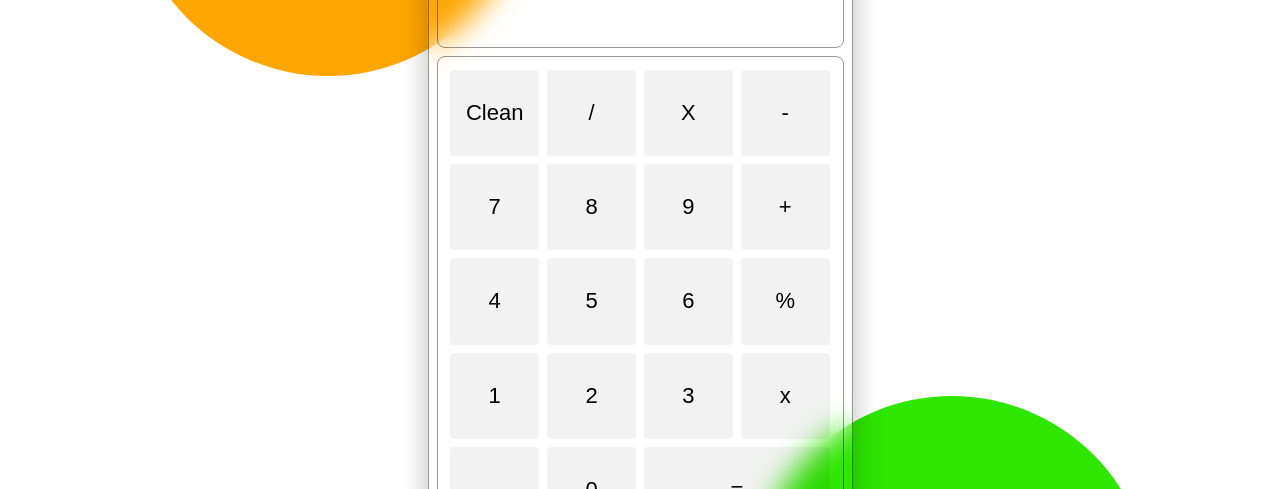
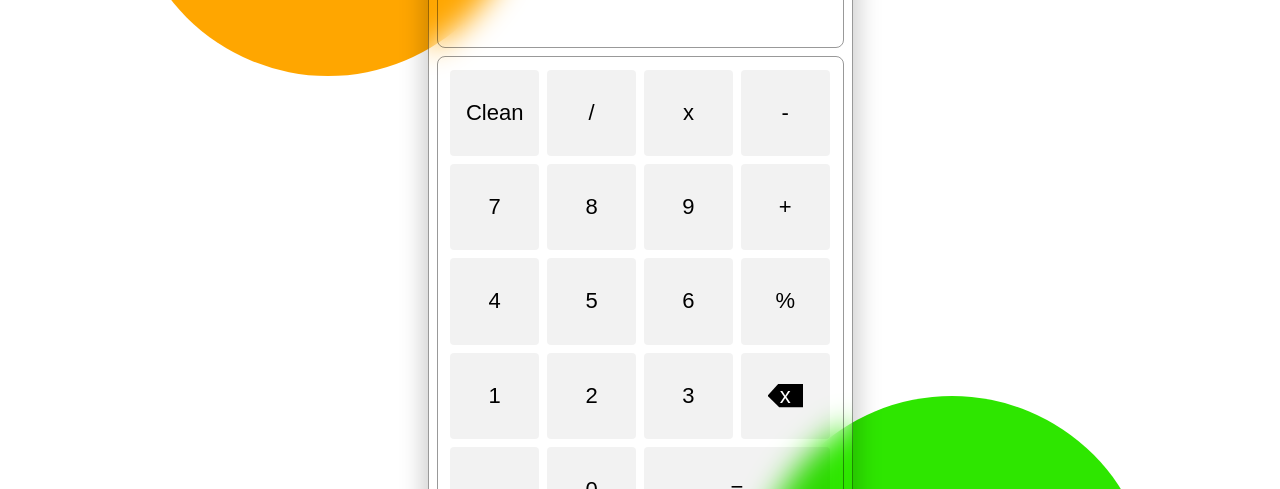
Before and after one commit to coderid9/reactCalc, a React (Vite) app: page / in a window 1280 px wide. Shown: the part 164-653 px from the top of the page. Built offline with nearby package versions, Linux system fonts and the light colour scheme.

Commit message:
precent functionality fixed

```diff
--- a/src/App.css
+++ b/src/App.css
@@ -120,6 +120,15 @@ body.dark {
   font-size: 22px;
   transition: all 0.3s ease;
 }
+
+.calc-buttons .cut span{
+  background-color: rgba(0,0,0,1);
+  clip-path: polygon(30% 20%, 100% 20%, 100% 80%, 33% 80%, 0 50%);
+  padding: 0.4rem;
+  width: 40%;
+  color: white;
+  display: inline-block;
+}
 .calc-buttons button:hover {
   background-color: var(--btn-hover-bg);
   box-shadow: var(--btn-shadow);
--- a/src/components/Layout.jsx
+++ b/src/components/Layout.jsx
@@ -6,7 +6,8 @@ function Layout() {
 
   const hadleCalc = ()=>{
     try {
-      setResult(eval(calculation));
+      let calcString = calculation.replace('%','*1/100').replace('x','*');
+      setResult(eval(calcString));
     } catch (error) {
       alert("please Enter valid calulation")
     }
@@ -23,9 +24,9 @@ function Layout() {
           setCalculation("")
           setResult(null)
           }}>Clean</button>
-        <button className="operator" onClick={()=>setCalculation(prev=>prev+"/")}>/</button>
-        <button className="operator" onClick={()=>setCalculation(prev=>prev+"*")}>X</button>
-        <button className="operator" onClick={()=>setCalculation(prev=>prev+"-")}>-</button>
+        <button className="operator" onClick={()=>setCalculation(prev=>prev+"/")} >/</button>
+        <button className="operator" onClick={()=>setCalculation(prev=>prev+"x")} >x</button>
+        <button className="operator" onClick={()=>setCalculation(prev=>prev+"-")} >-</button>
 
         <button onClick={()=>setCalculation(prev=>prev+"7")}>7</button>
         <button onClick={()=>setCalculation(prev=>prev+"8")}>8</button>
@@ -40,7 +41,9 @@ function Layout() {
         <button onClick={()=>setCalculation(prev=>prev+"1")}>1</button>
         <button onClick={()=>setCalculation(prev=>prev+"2")}>2</button>
         <button onClick={()=>setCalculation(prev=>prev+"3")}>3</button>
-        <button onClick={()=>setCalculation(prev=>prev.slice(0,[prev.length-1]))} className="cut">x</button>
+        <button onClick={()=>setCalculation(prev=>prev.slice(0,[prev.length-1]))} className="cut">
+          <span>x</span>
+          </button>
 
         <button onClick={()=>setCalculation(prev=>prev+".")}>.</button>
         <button onClick={()=>setCalculation(prev=>prev+"0")}>0</button>
```
